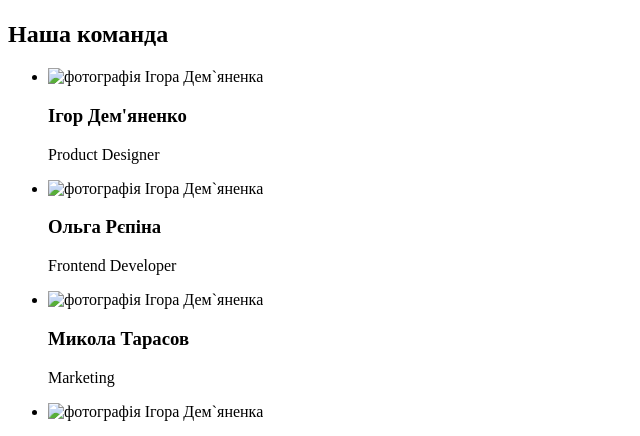
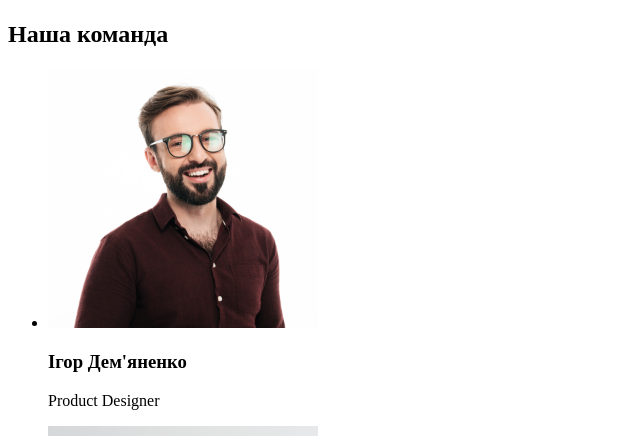
Before and after one commit to Alexbarrister/goit-markup-hw-01, a plain HTML site: page index.html in a window 1280 px wide. Shown: the part 1532-1968 px from the top of the page, without its empty margins (0-640 px from the left). Drawn offline with Linux system fonts and the light colour scheme; the site is published under a folder, as on GitHub Pages, so addresses that start at the root find nothing.

Commit message:
Обработал последние ошибки

```diff
--- a/index.html
+++ b/index.html
@@ -74,22 +74,22 @@ WebStudio
 <h2>Наша команда</h2>
 <ul>
 <li>
-<img src="/images/igor_d.jpg" alt="фотографія Ігора Дем`яненка" width="270" height="260">
+<img src="./images/igor_d.png" alt="фотографія Ігора Дем`яненка" width="270" height="260">
 <h3>Ігор Дем'яненко</h3>
 <p>Product Designer</p>
 </li>
 <li>
-    <img src="/images/olga_r.png" alt="фотографія Ігора Дем`яненка" width="270" height="260">
+    <img src="./images/olga_r.png" alt="фотографія Ігора Дем`яненка" width="270" height="260">
     <h3>Ольга Рєпіна</h3>
     <p>Frontend Developer</p>
     </li>
     <li>
-        <img src="/images/mikola_t.png" alt="фотографія Ігора Дем`яненка" width="270" height="260">
+        <img src="./images/mikola_t.png" alt="фотографія Ігора Дем`яненка" width="270" height="260">
         <h3>Микола Тарасов</h3>
         <p>Marketing</p>
         </li>
         <li>
-            <img src="/images/michailo_ye.png" alt="фотографія Ігора Дем`яненка" width="270" height="260">
+            <img src="./images/michailo_ye.png" alt="фотографія Ігора Дем`яненка" width="270" height="260">
             <h3>Михайло Єрмаков</h3>
             <p>UI Designer</p>
             </li>
```
Also changed, not shown: images/michailo.jpg (added), images/mikola.jpg (added), images/olga.jpg (added).
